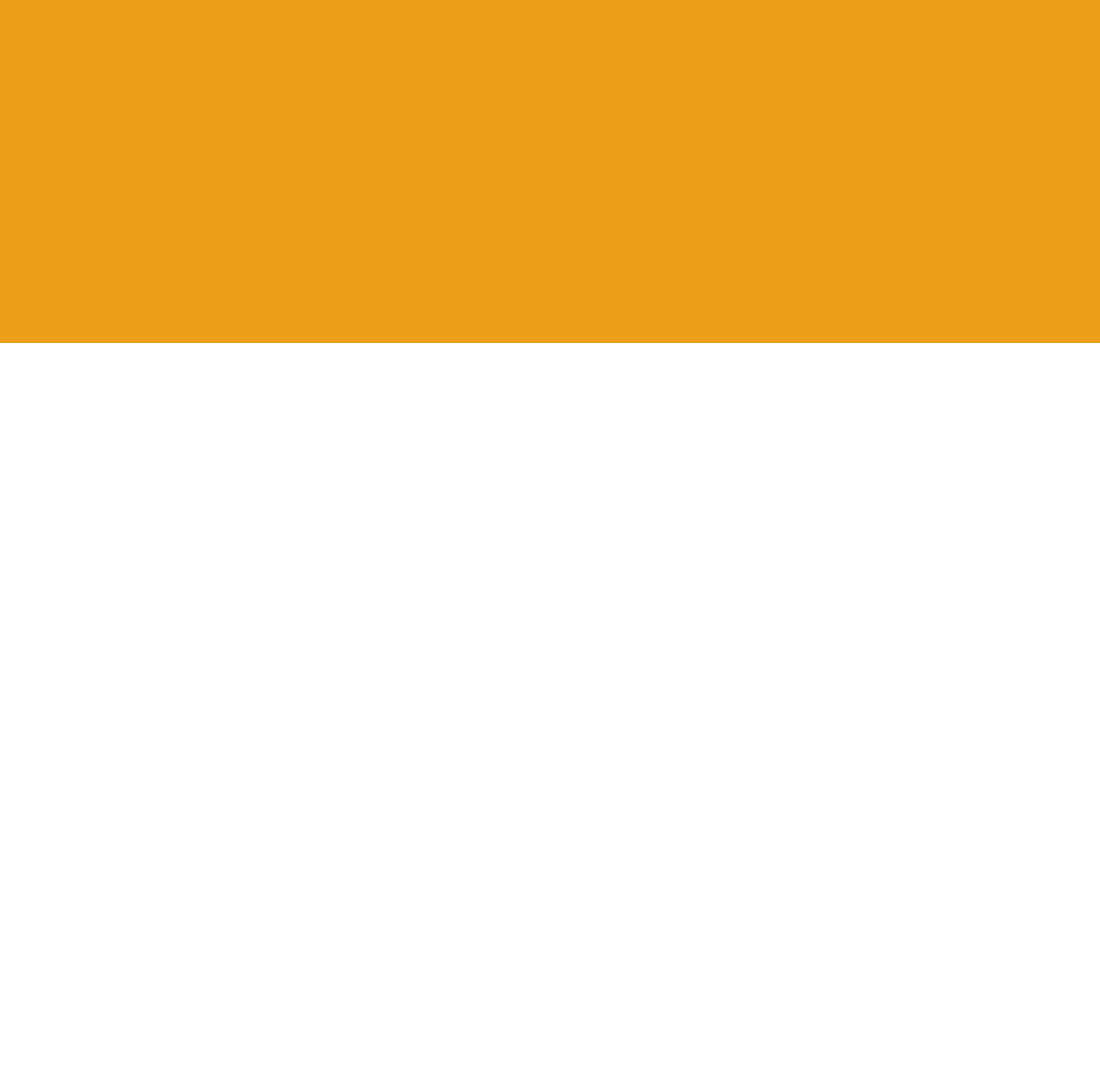
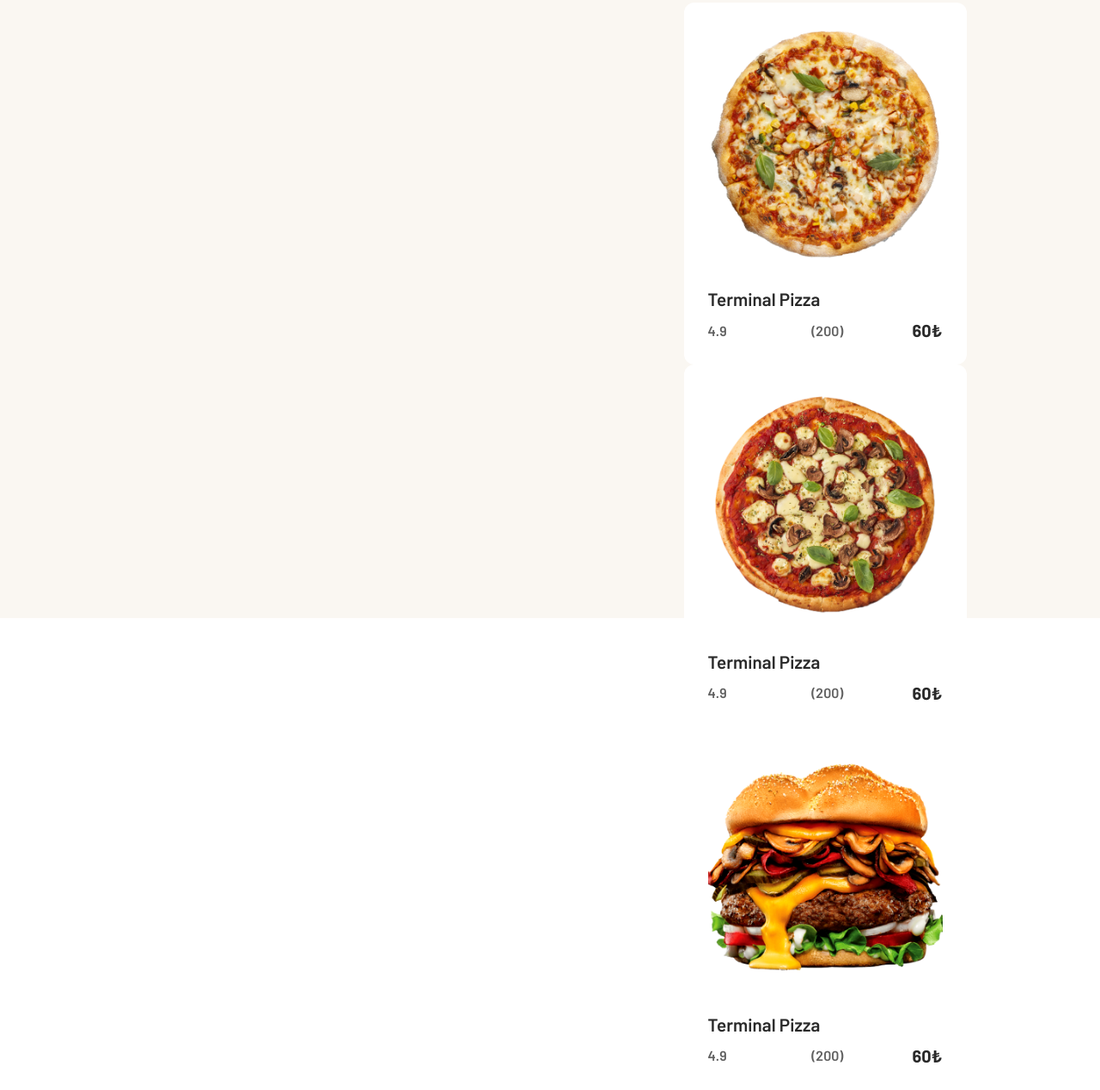
Before and after one commit to yvchamit/fsweb-s4-bonus-challenge-html-pizza, a website built with Vite: page index.html in a window 1280 px wide. Shown: the part 1977-3245 px from the top of the page at 86% size. Before the commit the page ends 2376 px from the top, so only its background shows below. Built offline with nearby package versions, Linux system fonts and the light colour scheme; a web font is replaced by a local one.

Commit message:
Main section alt kısım da tamamlandı.

```diff
--- a/index.html
+++ b/index.html
@@ -122,9 +122,49 @@
           </nav>
 
         </div>
+          <div class="price-containers">
+            <div class="pizza-container">
+              <div>
+                <img src=".\images\Terminal-pizza.png" alt="">
+              </div>
+              <div class="terminal">
+                <h4>Terminal Pizza</h4>
+                <div class="details">
+                  <span class="detail">4.9</span>
+                  <span class="detail grup">(200)</span>
+                  <span class="detail price">60₺</span>
+                </div>
+              </div>
+            </div>
 
+            <div class="pizza-container">
+              <div>
+                <img src=".\images\Aci-pizza.png" alt="">
+              </div>
+              <div class="terminal">
+                <h4>Terminal Pizza</h4>
+                <div class="details">
+                  <span class="detail">4.9</span>
+                  <span class="detail grup">(200)</span>
+                  <span class="detail price">60₺</span>
+                </div>
+              </div>
+            </div>
 
-
+            <div class="pizza-container">
+              <div>
+                <img src=".\images\Tavuk-burger.png" alt="">
+              </div>
+              <div class="terminal">
+                <h4>Terminal Pizza</h4>
+                <div class="details">
+                  <span class="detail">4.9</span>
+                  <span class="detail grup">(200)</span>
+                  <span class="detail price">60₺</span>
+                </div>
+              </div>
+            </div>
+          </div>
 
 
 
--- a/style.css
+++ b/style.css
@@ -72,7 +72,7 @@ h1 {
 }
 
 main {
-    background-color: #ec9f1a;
+    background-color: #FAF7F2;
     height: 1280px;
     width: 1920px;
 }
@@ -117,6 +117,10 @@ nav ul {
     line-height: 2rem;
     text-decoration: none;
     color: black;
+}
+
+main {
+    height: 1600px;
 }
 
 .order-section {
@@ -264,3 +268,63 @@ h3 {
 .red-version {
     color: #CE2829;
 }
+
+.price-container {
+    display: flex;
+    align-items: center;
+    margin-left: auto;
+    margin-right: auto;
+    gap: 2rem;
+    margin-top: 1.5rem;
+}
+
+.pizza-container  {
+    background-color: #FFF;
+    display: flex;
+    flex-direction: column;
+    padding: 1.75rem;
+    border-radius: 0.75rem;
+    width: 273px;
+}
+
+.pizza-container img {
+    max-width: 100%;
+    height: auto;
+}
+
+.terminal {
+    display: flex;
+    flex-direction: column;
+    margin: 0;
+    padding: 0;
+}
+
+h4 {
+    color: #292929;
+    font-family: Barlow;
+    font-size: 1.3rem;
+    font-weight: 600;
+    margin-bottom: 0.75rem;
+}
+
+.details {
+    display: flex;
+    gap: 5rem;
+    width: 100%;
+    color: #292929BF;
+    font-family: Barlow;
+    font-size: 1rem;
+    font-weight: 600;
+    align-items: center;
+}
+
+.grup {
+    margin-left: auto;
+}
+
+.price {
+    color: #292929;
+    font-family: 'Barlow';
+    font-size: 1.25rem;
+    font-weight: 700;
+}
```
